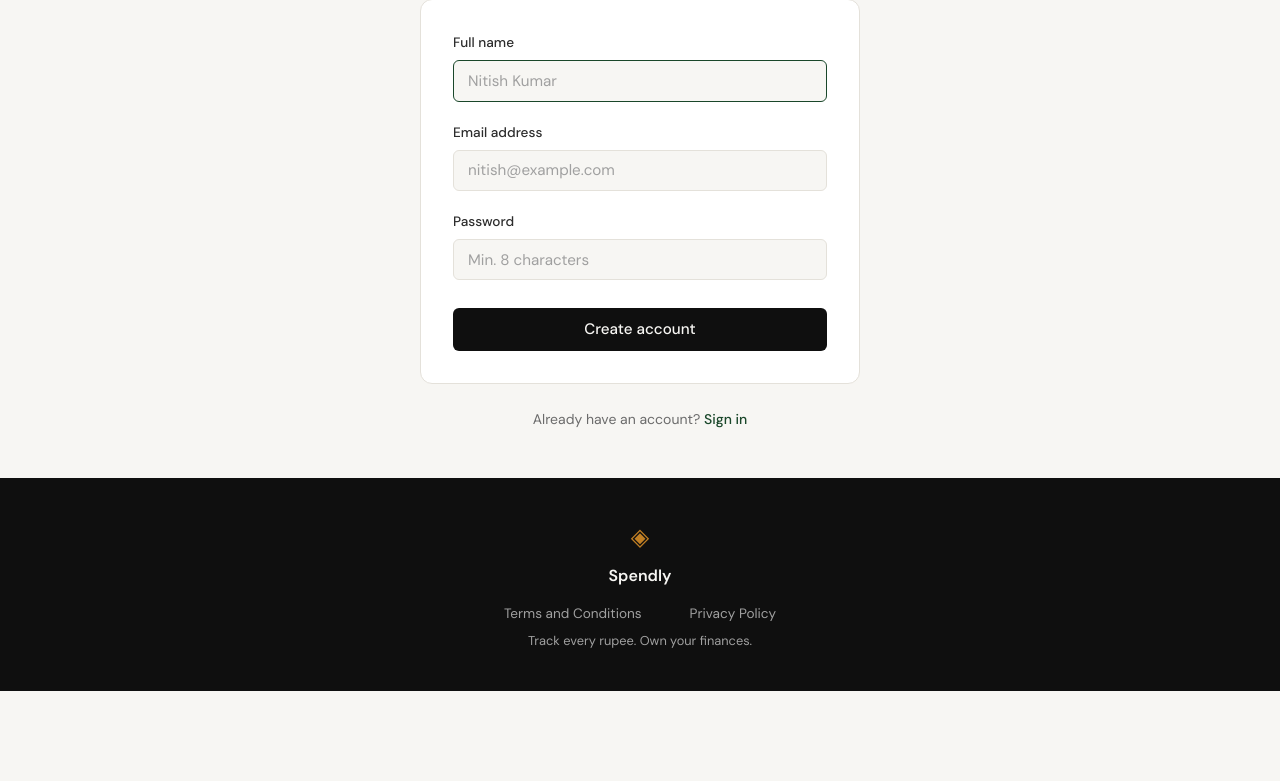
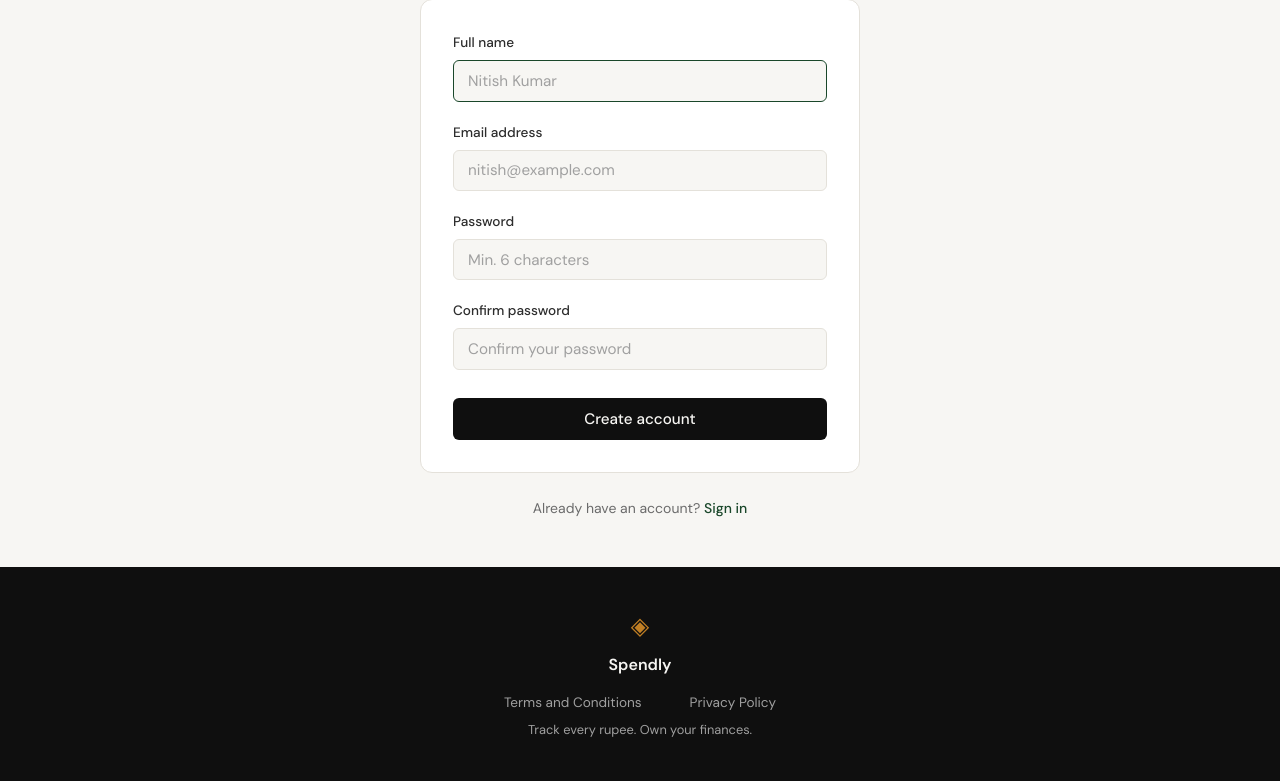
Before and after one commit to Sonkhiya/Expense-Tracker, a Flask app: page /register in a window 1280 px wide. Shown: the part 224-1005 px from the top of the page. Before the commit the page ends 915 px from the top, so only its background shows below. Run offline with Flask 3, Linux system fonts and the light colour scheme.

```diff
--- a/app.py
+++ b/app.py
@@ -1,7 +1,10 @@
-from flask import Flask, render_template
+import secrets
+from flask import Flask, render_template, request, session, flash, redirect, url_for
+from werkzeug.security import generate_password_hash
 from database.db import get_db, init_db, seed_db
 
 app = Flask(__name__)
+app.secret_key = "dev-secret-key-change-in-production"
 
 # Initialize database on startup
 with app.app_context():
@@ -18,9 +21,68 @@ def landing():
     return render_template("landing.html")
 
 
-@app.route("/register")
+@app.route("/register", methods=["GET", "POST"])
 def register():
-    return render_template("register.html")
+    if request.method == "POST":
+        # Validate CSRF token
+        form_token = request.form.get("csrf_token")
+        session_token = session.get("csrf_token")
+        if not form_token or not session_token or form_token != session_token:
+            flash("Invalid request. Please try again.", "error")
+            return redirect(url_for("register"))
+
+        # Extract form fields
+        name = request.form.get("name", "").strip()
+        email = request.form.get("email", "").strip()
+        password = request.form.get("password", "")
+        confirm_password = request.form.get("confirm_password", "")
+
+        # Validation: all fields required
+        if not name or not email or not password or not confirm_password:
+            flash("All fields are required.", "error")
+            return redirect(url_for("register"))
+
+        # Validation: email format
+        if "@" not in email or "." not in email.split("@")[-1]:
+            flash("Please enter a valid email address.", "error")
+            return redirect(url_for("register"))
+
+        # Validation: password minimum length
+        if len(password) < 6:
+            flash("Password must be at least 6 characters.", "error")
+            return redirect(url_for("register"))
+
+        # Validation: password match
+        if password != confirm_password:
+            flash("Passwords do not match.", "error")
+            return redirect(url_for("register"))
+
+        # Check for duplicate email
+        conn = get_db()
+        cursor = conn.cursor()
+        cursor.execute("SELECT id FROM users WHERE email = ?", (email,))
+        if cursor.fetchone():
+            conn.close()
+            flash("An account with this email already exists.", "error")
+            return redirect(url_for("register"))
+
+        # Insert new user
+        password_hash = generate_password_hash(password)
+        cursor.execute(
+            "INSERT INTO users (name, email, password_hash) VALUES (?, ?, ?)",
+            (name, email, password_hash)
+        )
+        conn.commit()
+        conn.close()
+
+        flash("Account created successfully! Please sign in.", "success")
+        return redirect(url_for("login"))
+
+    # GET request: generate CSRF token if not present
+    if "csrf_token" not in session:
+        session["csrf_token"] = secrets.token_hex(32)
+
+    return render_template("register.html", csrf_token=session["csrf_token"])
 
 
 @app.route("/login")
--- a/templates/register.html
+++ b/templates/register.html
@@ -13,11 +13,17 @@
         </div>
 
         <div class="auth-card">
-            {% if error %}
-            <div class="auth-error">{{ error }}</div>
-            {% endif %}
+            {% with messages = get_flashed_messages(with_categories=true) %}
+                {% if messages %}
+                    {% for category, message in messages %}
+                    <div class="auth-error">{{ message }}</div>
+                    {% endfor %}
+                {% endif %}
+            {% endwith %}
 
             <form method="POST" action="/register">
+                <input type="hidden" name="csrf_token" value="{{ csrf_token }}">
+
                 <div class="form-group">
                     <label for="name">Full name</label>
                     <input type="text" id="name" name="name"
@@ -33,7 +39,13 @@
                 <div class="form-group">
                     <label for="password">Password</label>
                     <input type="password" id="password" name="password"
-                           class="form-input" placeholder="Min. 8 characters"
+                           class="form-input" placeholder="Min. 6 characters"
+                           required>
+                </div>
+                <div class="form-group">
+                    <label for="confirm_password">Confirm password</label>
+                    <input type="password" id="confirm_password" name="confirm_password"
+                           class="form-input" placeholder="Confirm your password"
                            required>
                 </div>
                 <button type="submit" class="btn-submit">Create account</button>
```
Also changed, not shown: .claude/specs/02-registration.md (added), spendly.db.
